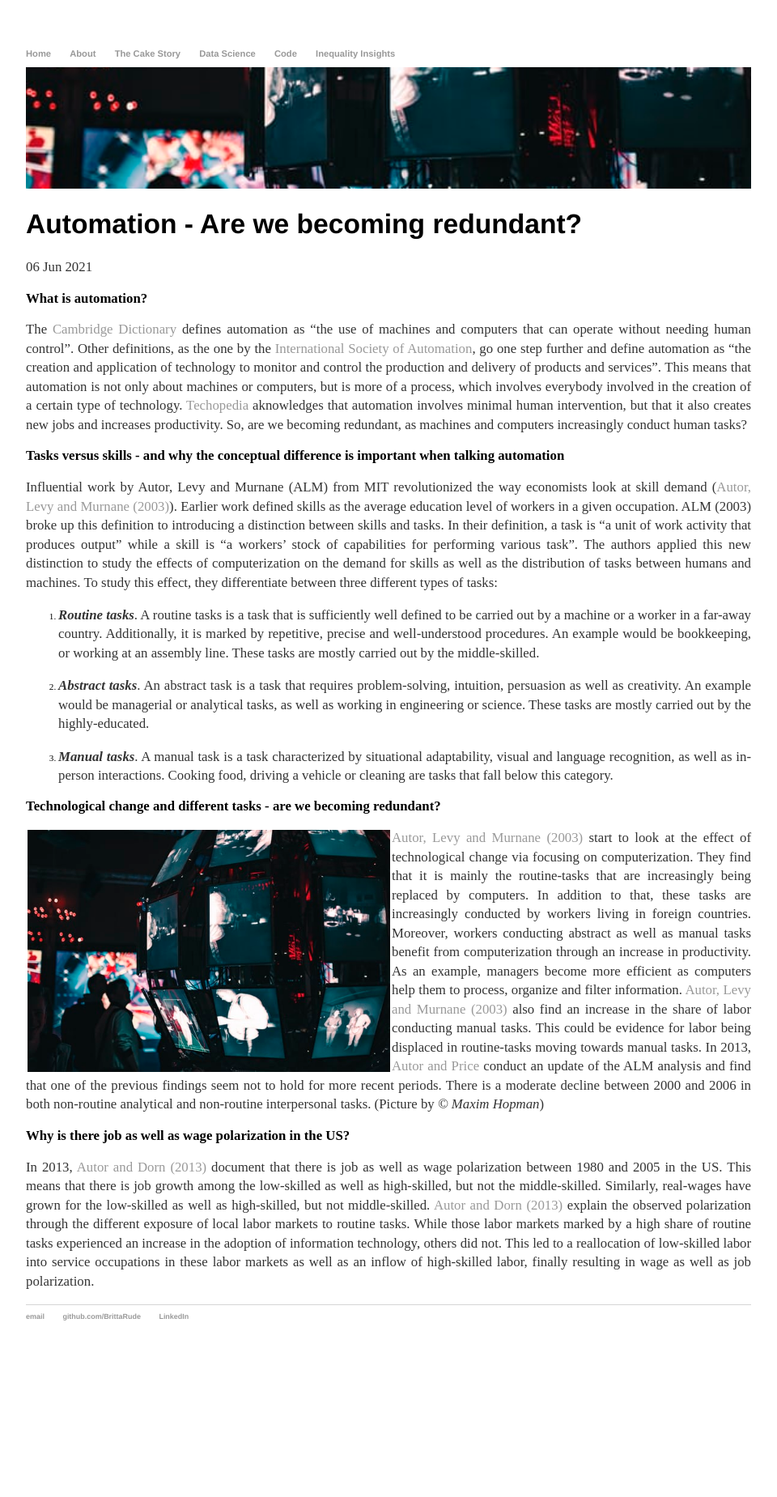
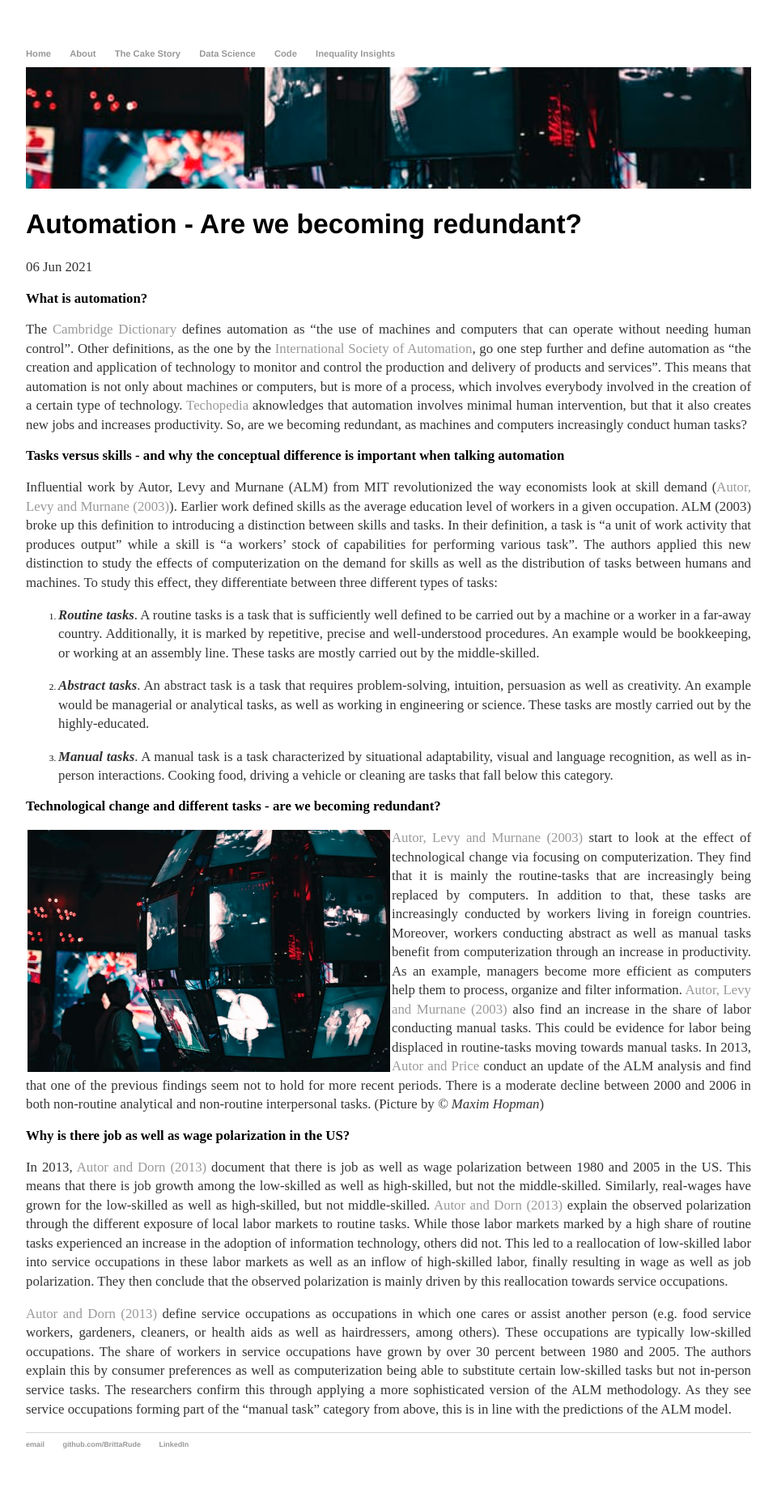
Before and after one commit to BrittaRude/BrittaRude.github.io, a Jekyll site: the page built from inputs_cakestory/_posts/2021-06-06-britta-rude-is-automation-making-us-redundant.md, in a window 1280 px wide. Shown: the whole page at 81% size, without its empty margins (160-1120 px from the left). Built offline with Jekyll 4.4.1, drawn with Linux system fonts in a browser that asks for light colours; before the commit the page ends 1691 px from its top, so only the background shows below that.

Commit message:
Update 2021-06-06-britta-rude-is-automation-making-us-redundant.md

```diff
--- a/inputs_cakestory/_posts/2021-06-06-britta-rude-is-automation-making-us-redundant.md
+++ b/inputs_cakestory/_posts/2021-06-06-britta-rude-is-automation-making-us-redundant.md
@@ -28,4 +28,6 @@
 
 ## Why is there job as well as wage polarization in the US?
 
-In 2013, [Autor and Dorn (2013)](https://economics.mit.edu/files/11601) document that there is job as well as wage polarization between 1980 and 2005 in the US. This means that there is job growth among the low-skilled as well as high-skilled, but not the middle-skilled. Similarly, real-wages have grown for the low-skilled as well as high-skilled, but not middle-skilled. [Autor and Dorn (2013)](https://economics.mit.edu/files/11601) explain the observed polarization through the different exposure of local labor markets to routine tasks. While those labor markets marked by a high share of routine tasks experienced an increase in the adoption of information technology, others did not. This led to a reallocation of low-skilled labor into service occupations in these labor markets as well as an inflow of high-skilled labor, finally resulting in wage as well as job polarization.
+In 2013, [Autor and Dorn (2013)](https://economics.mit.edu/files/11601) document that there is job as well as wage polarization between 1980 and 2005 in the US. This means that there is job growth among the low-skilled as well as high-skilled, but not the middle-skilled. Similarly, real-wages have grown for the low-skilled as well as high-skilled, but not middle-skilled. [Autor and Dorn (2013)](https://economics.mit.edu/files/11601) explain the observed polarization through the different exposure of local labor markets to routine tasks. While those labor markets marked by a high share of routine tasks experienced an increase in the adoption of information technology, others did not. This led to a reallocation of low-skilled labor into service occupations in these labor markets as well as an inflow of high-skilled labor, finally resulting in wage as well as job polarization. They then conclude that the observed polarization is mainly driven by this reallocation towards service occupations.
+
+[Autor and Dorn (2013)](https://economics.mit.edu/files/11601) define service occupations as occupations in which one cares or assist another person (e.g. food service workers, gardeners, cleaners, or health aids as well as hairdressers, among others). These occupations are typically low-skilled occupations. The share of workers in service occupations have grown by over 30 percent between 1980 and 2005. The authors explain this by consumer preferences as well as computerization being able to substitute certain low-skilled tasks but not in-person service tasks. The researchers confirm this through applying a more sophisticated version of the ALM methodology. As they see service occupations forming part of the "manual task" category from above, this is in line with the predictions of the ALM model.
```
